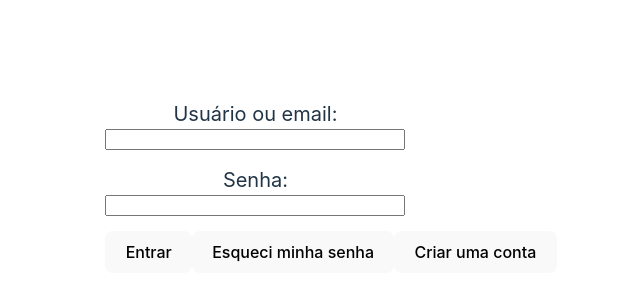
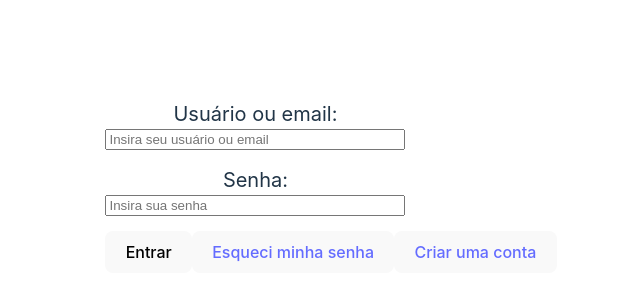
Before and after one commit to lucasolib/fichas_do_medo, a React (Vite) app: page / in a window 1280 px wide. Shown: the part 214-514 px from the top of the page, without its empty margins (309-949 px from the left). Built offline with nearby package versions, Linux system fonts and the light colour scheme.

Commit message:
Script: Adicionado script para pagina de login

```diff
--- a/src/components/login.tsx
+++ b/src/components/login.tsx
@@ -1,11 +1,29 @@
-import { useNavigate } from 'react-router-dom';
 import '../css/login.css';
+import { useNavigate, Link } from 'react-router-dom';
+import { useState } from 'react';
 
 function Login () {
   const navigate = useNavigate();
 
+  const [state, setState] = useState({
+    usuario: '',
+    senha: '',
+  });
+
   function entrar () {
-    navigate('/personagem');
+    if (state.usuario == 'lucasoli' || state.usuario == 'lucasolibatista@gmail.com') {
+      if (state.senha == 'Ll193728#'){
+        navigate('/personagem');
+      }
+    }
+  };
+
+  function handleChange(event: React.ChangeEvent<HTMLInputElement | HTMLSelectElement | HTMLTextAreaElement>) {
+    const { name, value } = event.target;
+    setState({
+      ...state,
+      [name]: value,
+    });
   }
 
   return (
@@ -13,15 +31,33 @@ function Login () {
       <main>
         <label htmlFor='usuario'>
           Usuário ou email:
-          <input type='text' name='usuario' className='usuario'/>
+          <input
+            type='text'
+            name='usuario'
+            className='usuario'
+            value={state.usuario}
+            onChange={handleChange}
+            placeholder='Insira seu usuário ou email'
+          />
         </label>
         <label htmlFor='senha'>
           Senha:
-          <input type='text' name='senha' className='senha'/>
+          <input
+            type='text'
+            name='senha'
+            className='senha'
+            value={state.senha}
+            onChange={handleChange}
+            placeholder='Insira sua senha'
+          />
         </label>
         <button className='entrar' onClick={entrar}>Entrar</button>
-        <button className='esqueceuSenha'>Esqueci minha senha</button>
-        <button className='criarConta'>Criar uma conta</button>
+        <button className='esqueceuSenha'>
+          <Link to='/recuperar-senha'>Esqueci minha senha</Link>
+        </button>
+        <button className='criarConta'>
+          <Link to='/criar-conta'>Criar uma conta</Link>
+        </button>
       </main>
     </>
   )
```
